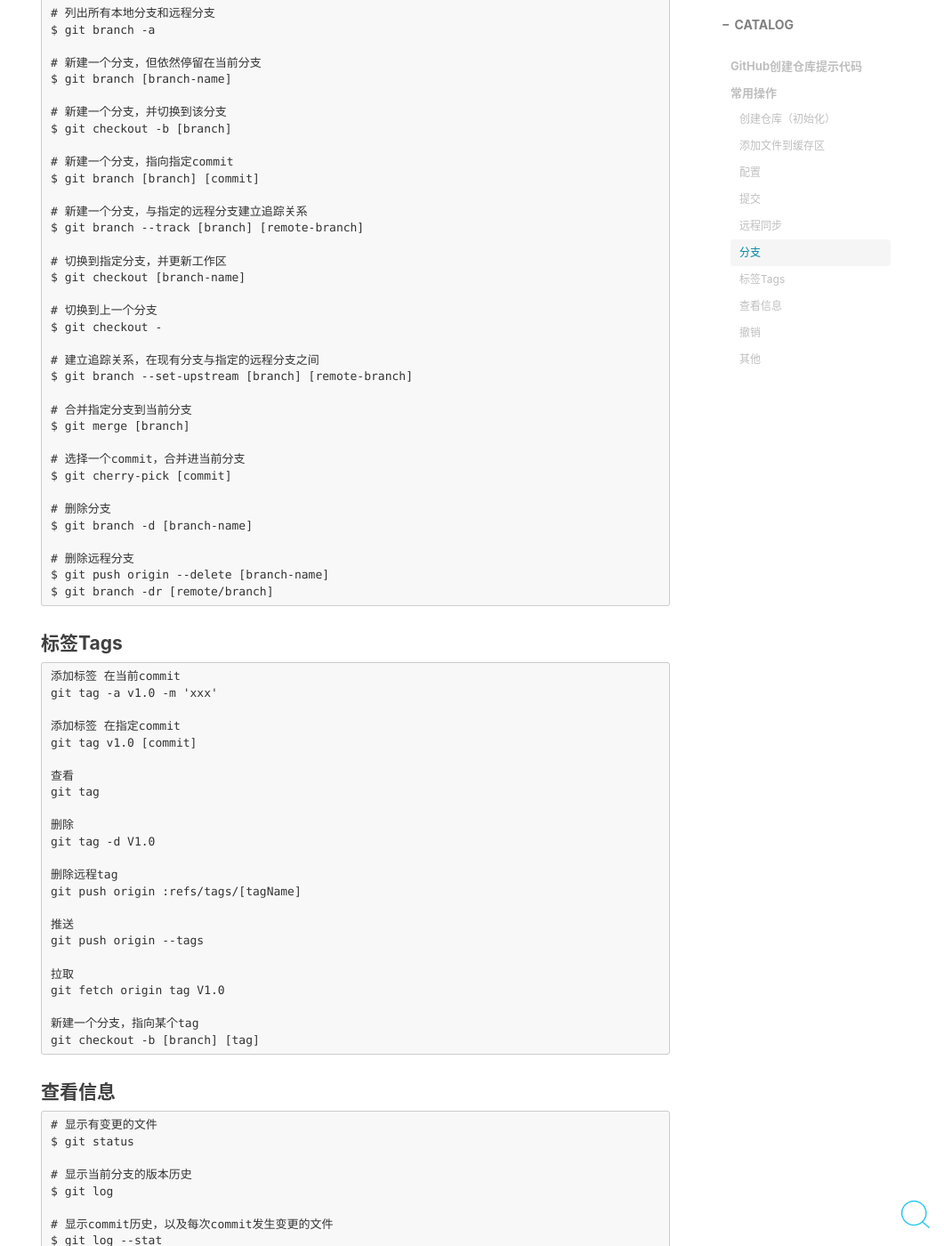
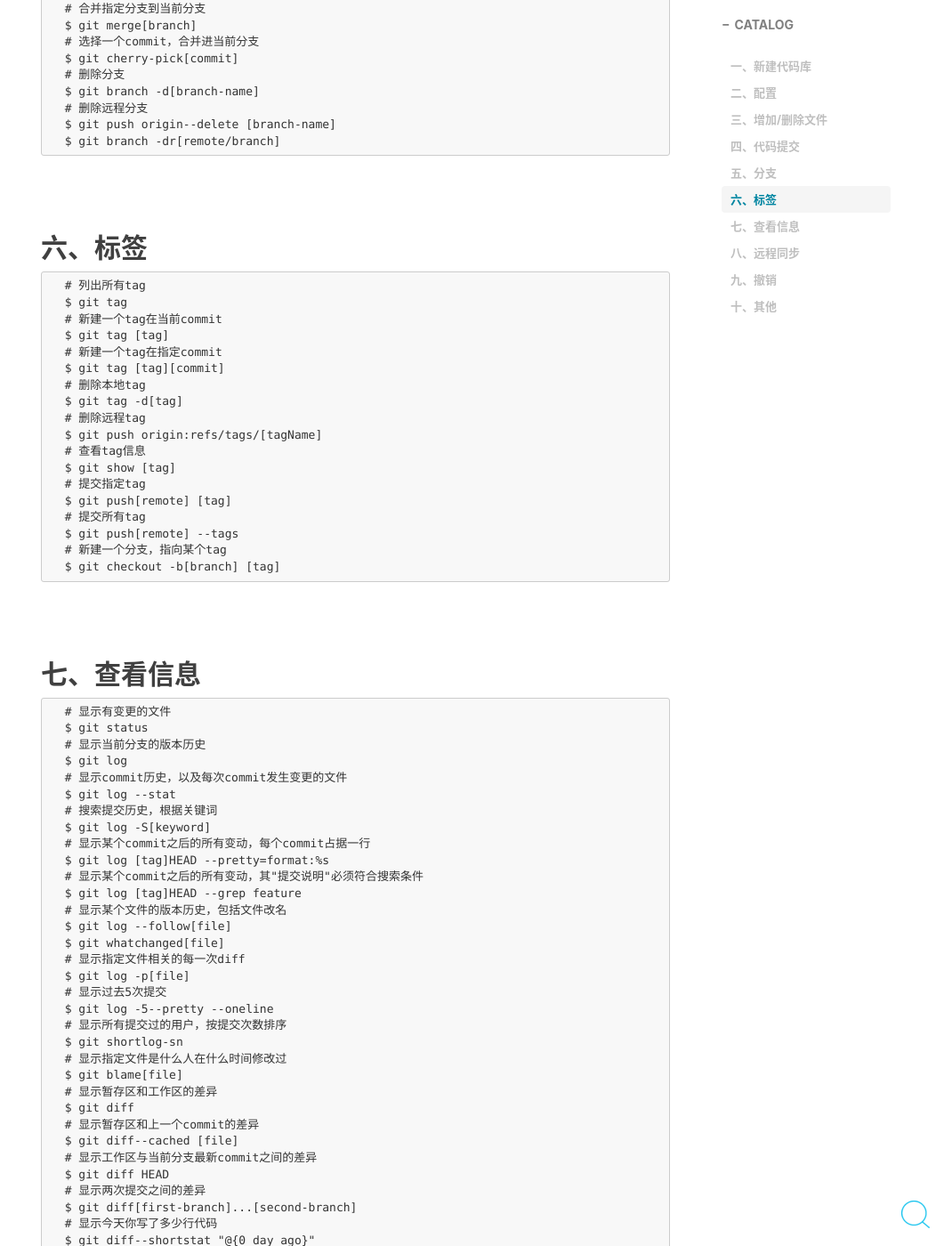
Before and after one commit to FeDemo/fedemo.github.io, a Jekyll site: the page built from _posts/2017-02-15-git_code.md, in a window 1280 px wide and 1400 px high, scrolled down 2666 px. Shown: the whole window at 89% size, without its empty margins (219-1280 px from the left). Built offline with Jekyll 4.4.1, drawn with Linux system fonts in a browser that asks for light colours; nearby versions of some CDN libraries; comment, search, counter and statistics services are not loaded; some of the changed text lies outside the part shown.

Commit message:
update post/git_code

````diff
--- a/_posts/2017-02-15-git_code.md
+++ b/_posts/2017-02-15-git_code.md
@@ -1,279 +1,231 @@
 ---
 layout:     post
-title:      Git指令整理(转)
+title:      git-dos命令大全
 subtitle:   git_code
-date:       2017-02-15
-author:     BY
+date:       2017-12-29
+author:     Fe
 header-img: img/post-bg-ios9-web.jpg
 catalog: true
 tags:
     - Git
 ---
 
-> 转自[qiubaiying.top](http://qiubaiying.top/2017/02/15/Git%E6%8C%87%E4%BB%A4%E6%95%B4%E7%90%86/)
-不适合阅读的整理的一些个人常用的 Git 指令
 >随便整理的一些自用的Git指令
 
-
-# GitHub创建仓库提示代码
-
-	echo "# 项目名" >> README.md
-	git init
-	git add README.md
-	git commit -m "first commit"
-	git remote add origin git@github.com:qiubaiying/项目名.git
-	git push -u origin master
-
-若仓库存在直接push
-
-	git remote add origin git@github.com:qiubaiying/test.git
-	git push -u origin master
-
-
-# 常用操作
-
-#### 创建仓库（初始化）
-	在当前指定目录下创建
-	git init
-
-	新建一个仓库目录
-	git init [project-name]
-
-	克隆一个远程项目
-	git clone [url]
-
-#### 添加文件到缓存区
-
-	添加所有变化的文件
- 	git add .
-
-	添加名称指定文件
-	git add text.txt
-
-#### 配置
-
-	设置提交代码时的用户信息
-	git config [--global] user.name "[name]"
-	git config [--global] user.email "[email address]"
-
-
-#### 提交
-	提交暂存区到仓库区
-	git commit -m "msg"
-
-	# 提交暂存区的指定文件到仓库区
-	$ git commit [file1] [file2] ... -m [message]
-
-	# 提交工作区自上次commit之后的变化，直接到仓库区
-	$ git commit -a
-
-	# 提交时显示所有diff信息
-	$ git commit -v
-
-	# 使用一次新的commit，替代上一次提交
-	# 如果代码没有任何新变化，则用来改写上一次commit的提交信息
-	$ git commit --amend -m [message]
-
-	# 重做上一次commit，并包括指定文件的新变化
-	$ git commit --amend [file1] [file2] ...
-
-#### 远程同步
-
-	# 下载远程仓库的所有变动
-	$ git fetch [remote]
-
-	# 显示所有远程仓库
-	$ git remote -v
-
-	# 显示某个远程仓库的信息
-	$ git remote show [remote]
-
-	# 增加一个新的远程仓库，并命名
-	$ git remote add [shortname] [url]
-
-	# 取回远程仓库的变化，并与本地分支合并
-	$ git pull [remote] [branch]
-
-	# 上传本地指定分支到远程仓库
-	$ git push [remote] [branch]
-
-	# 强行推送当前分支到远程仓库，即使有冲突
-	$ git push [remote] --force
-
-	# 推送所有分支到远程仓库
-	$ git push [remote] --all
-
-
-
-#### 分支
-
-	# 列出所有本地分支
-	$ git branch
-
-	# 列出所有远程分支
-	$ git branch -r
-
-	# 列出所有本地分支和远程分支
-	$ git branch -a
-
-	# 新建一个分支，但依然停留在当前分支
-	$ git branch [branch-name]
-
-	# 新建一个分支，并切换到该分支
-	$ git checkout -b [branch]
-
-	# 新建一个分支，指向指定commit
-	$ git branch [branch] [commit]
-
-	# 新建一个分支，与指定的远程分支建立追踪关系
-	$ git branch --track [branch] [remote-branch]
-
-	# 切换到指定分支，并更新工作区
-	$ git checkout [branch-name]
-
-	# 切换到上一个分支
-	$ git checkout -
-
-	# 建立追踪关系，在现有分支与指定的远程分支之间
-	$ git branch --set-upstream [branch] [remote-branch]
-
-	# 合并指定分支到当前分支
-	$ git merge [branch]
-
-	# 选择一个commit，合并进当前分支
-	$ git cherry-pick [commit]
-
-	# 删除分支
-	$ git branch -d [branch-name]
-
-	# 删除远程分支
-	$ git push origin --delete [branch-name]
-	$ git branch -dr [remote/branch]
-
-#### 标签Tags
-
-	添加标签 在当前commit
-	git tag -a v1.0 -m 'xxx'
-
-	添加标签 在指定commit
-	git tag v1.0 [commit]
-
-	查看
-	git tag
-
-	删除
-	git tag -d V1.0
-
-	删除远程tag
-	git push origin :refs/tags/[tagName]
-
-	推送
-	git push origin --tags
-
-	拉取
-	git fetch origin tag V1.0
-
-	新建一个分支，指向某个tag
-	git checkout -b [branch] [tag]
-
-#### 查看信息
-
-	# 显示有变更的文件
-	$ git status
-
-	# 显示当前分支的版本历史
-	$ git log
-
-	# 显示commit历史，以及每次commit发生变更的文件
-	$ git log --stat
-
-	# 搜索提交历史，根据关键词
-	$ git log -S [keyword]
-
-	# 显示某个commit之后的所有变动，每个commit占据一行
-	$ git log [tag] HEAD --pretty=format:%s
-
-	# 显示某个commit之后的所有变动，其"提交说明"必须符合搜索条件
-	$ git log [tag] HEAD --grep feature
-
-	# 显示某个文件的版本历史，包括文件改名
-	$ git log --follow [file]
-	$ git whatchanged [file]
-
-	# 显示指定文件相关的每一次diff
-	$ git log -p [file]
-
-	# 显示过去5次提交
-	$ git log -5 --pretty --oneline
-
-	# 显示所有提交过的用户，按提交次数排序
-	$ git shortlog -sn
-
-	# 显示指定文件是什么人在什么时间修改过
-	$ git blame [file]
-
-	# 显示暂存区和工作区的差异
-	$ git diff
-
-	# 显示暂存区和上一个commit的差异
-	$ git diff --cached [file]
-
-	# 显示工作区与当前分支最新commit之间的差异
-	$ git diff HEAD
-
-	# 显示两次提交之间的差异
-	$ git diff [first-branch]...[second-branch]
-
-	# 显示今天你写了多少行代码
-	$ git diff --shortstat "@{0 day ago}"
-
-	# 显示某次提交的元数据和内容变化
-	$ git show [commit]
-
-	# 显示某次提交发生变化的文件
-	$ git show --name-only [commit]
-
-	# 显示某次提交时，某个文件的内容
-	$ git show [commit]:[filename]
-
-	# 显示当前分支的最近几次提交
-	$ git reflog
-
-#### 撤销
-
-	# 恢复暂存区的指定文件到工作区
-	$ git checkout [file]
-
-	# 恢复某个commit的指定文件到暂存区和工作区
-	$ git checkout [commit] [file]
-
-	# 恢复暂存区的所有文件到工作区
-	$ git checkout .
-
-	# 重置暂存区的指定文件，与上一次commit保持一致，但工作区不变
-	$ git reset [file]
-
-	# 重置暂存区与工作区，与上一次commit保持一致
-	$ git reset --hard
-
-	# 重置当前分支的指针为指定commit，同时重置暂存区，但工作区不变
-	$ git reset [commit]
-
-	# 重置当前分支的HEAD为指定commit，同时重置暂存区和工作区，与指定commit一致
-	$ git reset --hard [commit]
-
-	# 重置当前HEAD为指定commit，但保持暂存区和工作区不变
-	$ git reset --keep [commit]
-
-	# 新建一个commit，用来撤销指定commit
-	# 后者的所有变化都将被前者抵消，并且应用到当前分支
-	$ git revert [commit]
-
-	# 暂时将未提交的变化移除，稍后再移入
-	$ git stash
-	$ git stash pop
-
-#### 其他
-
-	# 生成一个可供发布的压缩包
-	$ git archives
+```
+Workspace：工作区
+  Index / Stage：暂存区
+  Repository：仓库区（或本地仓库）
+  Remote：远程仓库
+```
+<br>
+## 一、新建代码库
+```
+  # 在当前目录新建一个Git代码库
+  $ git init
+  # 新建一个目录，将其初始化为Git代码库
+  $ git init[project-name]
+  # 下载一个项目和它的整个代码历史
+  $ git clone [url]
+```
+<br>
+## 二、配置
+Git的设置文件为.gitconfig，它可以在用户主目录下（全局配置），也可以在项目目
+录下（项目配置）。
+```
+  # 显示当前的Git配置
+  $ git config--list
+  # 编辑Git配置文件
+  $ git config -e[--global]
+  # 设置提交代码时的用户信息
+  $ git config[--global] user.name "[name]"
+  $ git config[--global] user.email "[email address]"
+```
+<br>
+## 三、增加/删除文件
+```
+  # 添加指定文件到暂存区
+  $ git add [file1][file2] ...
+  # 添加指定目录到暂存区，包括子目录
+  $ git add [dir]
+  # 添加当前目录的所有文件到暂存区
+  $ git add .
+  # 添加每个变化前，都会要求确认
+  # 对于同一个文件的多处变化，可以实现分次提交
+  $ git add -p
+  # 删除工作区文件，并且将这次删除放入暂存区
+  $ git rm [file1][file2] ...
+  # 停止追踪指定文件，但该文件会保留在工作区
+  $ git rm --cached[file]
+  # 改名文件，并且将这个改名放入暂存区
+  $ git mv[file-original] [file-renamed]
+```
+<br>
+## 四、代码提交
+```
+  # 提交暂存区到仓库区
+  $ git commit -m[message]
+  # 提交暂存区的指定文件到仓库区
+  $ git commit[file1] [file2] ... -m [message]
+  # 提交工作区自上次commit之后的变化，直接到仓库区
+  $ git commit -a
+  # 提交时显示所有diff信息
+  $ git commit -v
+  # 使用一次新的commit，替代上一次提交
+  # 如果代码没有任何新变化，则用来改写上一次commit的提交信息
+  $ git commit--amend -m [message]
+  # 重做上一次commit，并包括指定文件的新变化
+  $ git commit--amend [file1] [file2] ...
+```
+<br>
+## 五、分支
+```
+  # 列出所有本地分支
+  $ git branch
+  # 列出所有远程分支
+  $ git branch -r
+  # 列出所有本地分支和远程分支
+  $ git branch -a
+  # 新建一个分支，但依然停留在当前分支
+  $ git branch[branch-name]
+  # 新建一个分支，并切换到该分支
+  $ git checkout -b[branch]
+  # 新建一个分支，指向指定commit
+  $ git branch[branch] [commit]
+  # 新建一个分支，与指定的远程分支建立追踪关系
+  $ git branch--track [branch] [remote-branch]
+  # 切换到指定分支，并更新工作区
+  $ git checkout[branch-name]
+  # 切换到上一个分支
+  $ git checkout -
+  # 建立追踪关系，在现有分支与指定的远程分支之间
+  $ git branch--set-upstream [branch] [remote-branch]
+  # 合并指定分支到当前分支
+  $ git merge[branch]
+  # 选择一个commit，合并进当前分支
+  $ git cherry-pick[commit]
+  # 删除分支
+  $ git branch -d[branch-name]
+  # 删除远程分支
+  $ git push origin--delete [branch-name]
+  $ git branch -dr[remote/branch]
+```
+<br>
+## 六、标签
+```
+  # 列出所有tag
+  $ git tag
+  # 新建一个tag在当前commit
+  $ git tag [tag]
+  # 新建一个tag在指定commit
+  $ git tag [tag][commit]
+  # 删除本地tag
+  $ git tag -d[tag]
+  # 删除远程tag
+  $ git push origin:refs/tags/[tagName]
+  # 查看tag信息
+  $ git show [tag]
+  # 提交指定tag
+  $ git push[remote] [tag]
+  # 提交所有tag
+  $ git push[remote] --tags
+  # 新建一个分支，指向某个tag
+  $ git checkout -b[branch] [tag]
+```
+<br>
+## 七、查看信息
+```
+  # 显示有变更的文件
+  $ git status
+  # 显示当前分支的版本历史
+  $ git log
+  # 显示commit历史，以及每次commit发生变更的文件
+  $ git log --stat
+  # 搜索提交历史，根据关键词
+  $ git log -S[keyword]
+  # 显示某个commit之后的所有变动，每个commit占据一行
+  $ git log [tag]HEAD --pretty=format:%s
+  # 显示某个commit之后的所有变动，其"提交说明"必须符合搜索条件
+  $ git log [tag]HEAD --grep feature
+  # 显示某个文件的版本历史，包括文件改名
+  $ git log --follow[file]
+  $ git whatchanged[file]
+  # 显示指定文件相关的每一次diff
+  $ git log -p[file]
+  # 显示过去5次提交
+  $ git log -5--pretty --oneline
+  # 显示所有提交过的用户，按提交次数排序
+  $ git shortlog-sn
+  # 显示指定文件是什么人在什么时间修改过
+  $ git blame[file]
+  # 显示暂存区和工作区的差异
+  $ git diff
+  # 显示暂存区和上一个commit的差异
+  $ git diff--cached [file]
+  # 显示工作区与当前分支最新commit之间的差异
+  $ git diff HEAD
+  # 显示两次提交之间的差异
+  $ git diff[first-branch]...[second-branch]
+  # 显示今天你写了多少行代码
+  $ git diff--shortstat "@{0 day ago}"
+  # 显示某次提交的元数据和内容变化
+  $ git show[commit]
+  # 显示某次提交发生变化的文件
+  $ git show--name-only [commit]
+  # 显示某次提交时，某个文件的内容
+  $ git show[commit]:[filename]
+  # 显示当前分支的最近几次提交
+  $ git reflog
+```
+<br>
+## 八、远程同步
+```
+  # 下载远程仓库的所有变动
+  $ git fetch[remote]
+  # 显示所有远程仓库
+  $ git remote -v
+  # 显示某个远程仓库的信息
+  $ git remote show[remote]
+  # 增加一个新的远程仓库，并命名
+  $ git remote add[shortname] [url]
+  # 取回远程仓库的变化，并与本地分支合并
+  $ git pull[remote] [branch]
+  # 上传本地指定分支到远程仓库
+  $ git push[remote] [branch]
+  # 强行推送当前分支到远程仓库，即使有冲突
+  $ git push[remote] --force
+  # 推送所有分支到远程仓库
+  $ git push[remote] --all
+```
+<br>
+## 九、撤销
+```
+  # 恢复暂存区的指定文件到工作区
+  $ git checkout[file]
+  # 恢复某个commit的指定文件到暂存区和工作区
+  $ git checkout[commit] [file]
+  # 恢复暂存区的所有文件到工作区
+  $ git checkout .
+  # 重置暂存区的指定文件，与上一次commit保持一致，但工作区不变
+  $ git reset[file]
+  # 重置暂存区与工作区，与上一次commit保持一致
+  $ git reset--hard
+  # 重置当前分支的指针为指定commit，同时重置暂存区，但工作区不变
+  $ git reset[commit]
+  # 重置当前分支的HEAD为指定commit，同时重置暂存区和工作区，与指定commit一致
+  $ git reset--hard [commit]
+  # 重置当前HEAD为指定commit，但保持暂存区和工作区不变
+  $ git reset--keep [commit]
+  # 新建一个commit，用来撤销指定commit
+  # 后者的所有变化都将被前者抵消，并且应用到当前分支
+  $ git revert[commit]
+  # 暂时将未提交的变化移除，稍后再移入
+  $ git stash
+  $ git stash pop
+```
+<br>
+## 十、其他
+```
+  # 生成一个可供发布的压缩包
+  $ git archive
+```
````
